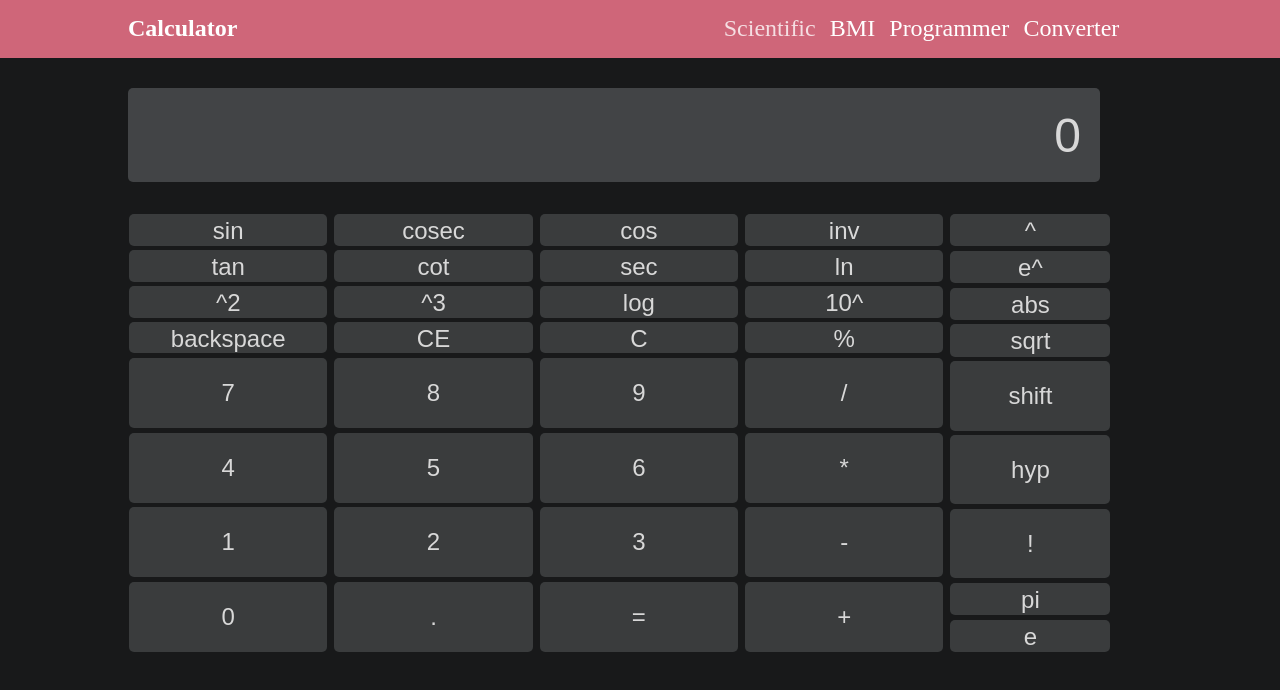
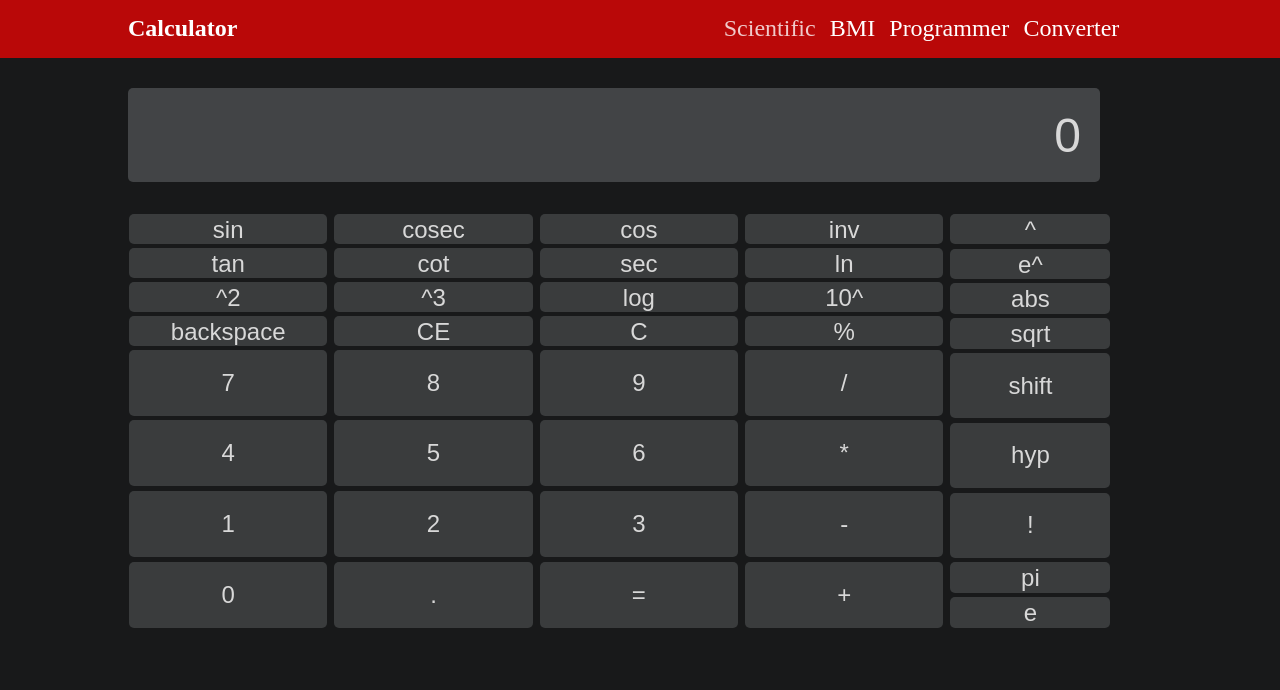
Before and after one commit to Junaidhassan99/next-calculator, a Next.js app: page /scientific in a window 1280 px wide. Shown: the top 690 px of the page. Built offline with nearby package versions, Linux system fonts and the light colour scheme.

Commit message:
app-bar color changed

```diff
--- a/components/AppBar.tsx
+++ b/components/AppBar.tsx
@@ -29,7 +29,7 @@ const AppBar: React.FC<{}> = ({ children }) => {
   const [currentlySelected, setCurrentlySelected] = useState("/scientific");
 
   return (
-    <div className="primary-background-color app-bar-parent">
+    <div className="app-bar-background-color app-bar-parent">
       <div className="app-bar-title">
         <Link href={"/"}>
           <a className="app-bar-items">Calculator</a>
--- a/styles/app-bar.css
+++ b/styles/app-bar.css
@@ -44,3 +44,7 @@ body {
 .app-bar-item-selected {
   color: rgba(255, 255, 255, 0.785);
 }
+
+.app-bar-background-color{
+  background-color: rgba(255, 0, 0, 0.699);
+}
--- a/styles/calculator-home-screen.css
+++ b/styles/calculator-home-screen.css
@@ -57,7 +57,7 @@
 }
 
 .button-item-padding {
-  padding: 3px;
+  padding: 2px;
   margin: 1px;
 }
 
--- a/styles/globals.css
+++ b/styles/globals.css
@@ -47,9 +47,11 @@ body {
 /*info: if any other button is click button will loose its style so we have to do use this class without focus */
 .dark-component-button-hold,
 .primary-background-color {
-  background-color: #cf6679;
+  /* background-color: #cf6679; */
+  background-color: rgba(237, 73, 73, 0.699);
 }
 
 .dark-component-button-hold:hover {
-  background-color: #d47284;
+  /* background-color: #d47284; */
+  background-color: rgba(255, 97, 97, 0.699);
 }
```
